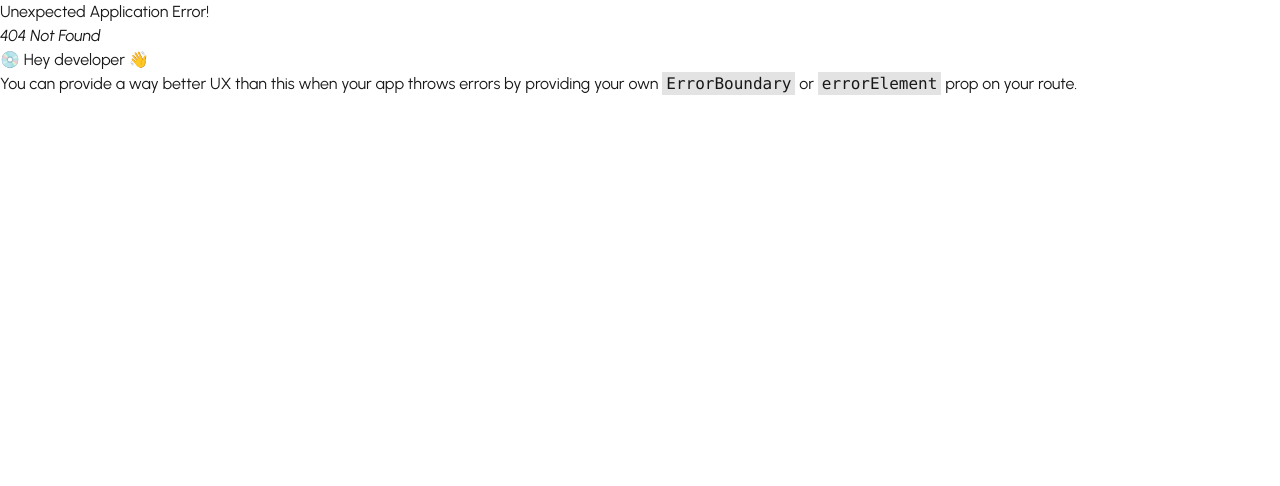
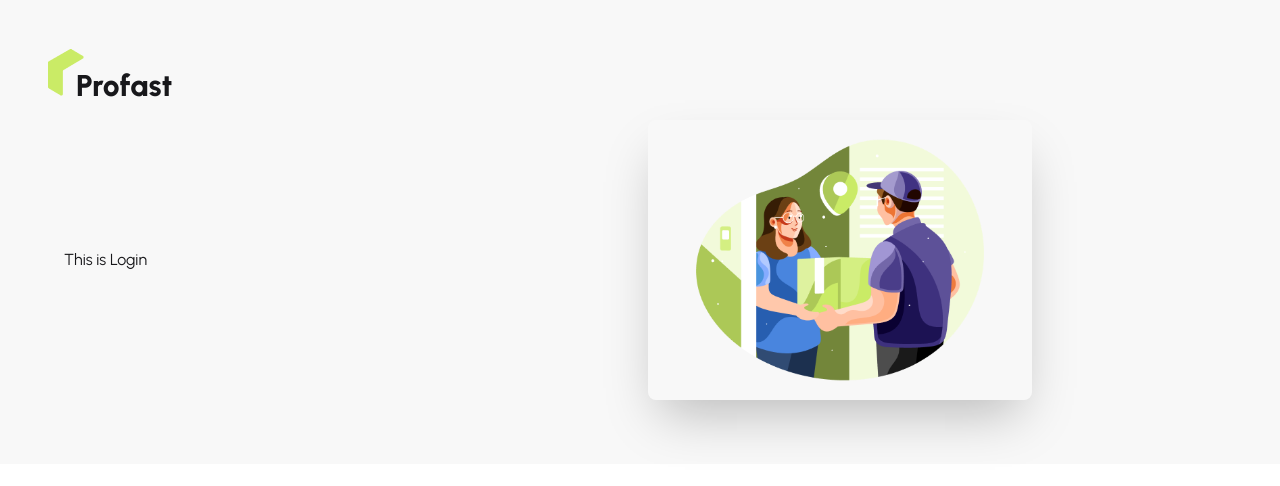
Before and after one commit to shahadot99999/zap-shift-client, a React (Vite) app: page /login in a window 1280 px wide. Before the commit this address had no page. Shown: the top 486 px of the page. Built offline with nearby package versions, Linux system fonts and the light colour scheme.

Commit message:
create auth layout

```diff
--- a/package.json
+++ b/package.json
@@ -15,6 +15,7 @@
     "react": "^19.2.0",
     "react-dom": "^19.2.0",
     "react-fast-marquee": "^1.6.5",
+    "react-hook-form": "^7.71.0",
     "react-icons": "^5.5.0",
     "react-responsive-carousel": "^3.2.23",
     "react-router": "^7.11.0",
--- /dev/null
+++ b/src/layouts/AuthLayout.jsx
@@ -0,0 +1,26 @@
+import React from 'react';
+import { Outlet } from 'react-router';
+import authimage from '../../src/assets/assets/authImage.png'
+import ProFastLogo from '../pages/shared/ProFastLogo/ProFastLogo';
+
+const AuthLayout = () => {
+    return (
+        <div className="p-12 bg-base-200 ">
+            <ProFastLogo></ProFastLogo>
+            <div className="hero-content flex-col lg:flex-row-reverse">
+                <div className='flex-1'>
+                    <img
+                    src={authimage}
+                    className="max-w-sm rounded-lg shadow-2xl"
+                />
+                </div>
+                <div className='flex-1'>
+
+                    <Outlet></Outlet>
+                </div>
+            </div>
+        </div>
+    );
+};
+
+export default AuthLayout;
--- /dev/null
+++ b/src/pages/Authentication/Login/Login.jsx
@@ -0,0 +1,11 @@
+import React from 'react';
+
+const Login = () => {
+    return (
+        <div>
+            <h2>This is Login</h2>
+        </div>
+    );
+};
+
+export default Login;
--- a/src/router/router.jsx
+++ b/src/router/router.jsx
@@ -2,6 +2,8 @@
 import { createBrowserRouter } from "react-router-dom";
 import RootLayout from "../layouts/RootLayout";
 import Home from "../pages/Home/Home/Home";
+import AuthLayout from "../layouts/AuthLayout";
+import Login from "../pages/Authentication/Login/Login";
 
 export const router = createBrowserRouter([
   {
@@ -14,4 +16,14 @@
       }
     ]
   },
+  {
+    path: '/',
+    Component: AuthLayout,
+    children:[
+      {
+        path: 'login',
+        Component: Login
+      }
+    ]
+  }
 ]);
```
Also changed, not shown: 1 other file (tests, documents, lock files or other folders).
